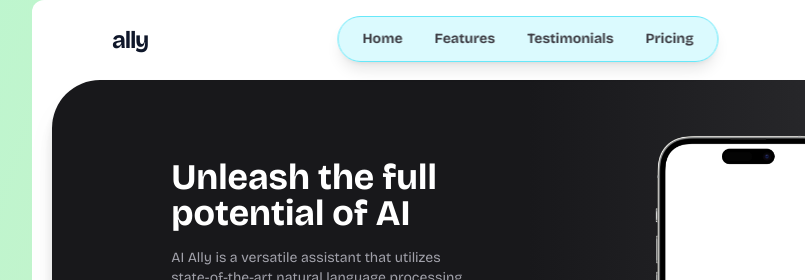
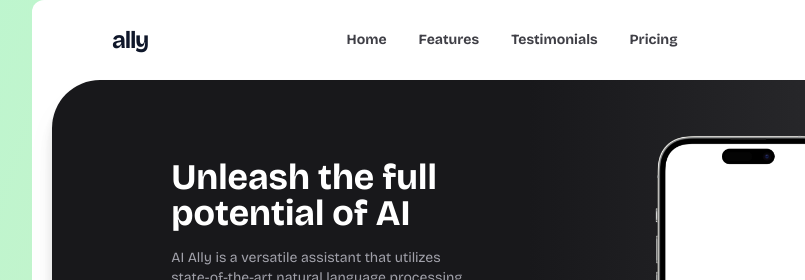
Before and after one commit to saeidex/ally, a website built with Vite: page src/index.html in a window 1280 px wide. Shown: the top 280 px of the page, 112-917 px from the left. Built offline with nearby package versions, Linux system fonts and the light colour scheme; what tailwindcss-bg-patterns would draw is missing.

Commit message:
refactor: :rewind: previous  nav style

```diff
--- a/src/index.html
+++ b/src/index.html
@@ -18,9 +18,11 @@
   <body
     class="font-bricolage mx-auto min-w-[992px] max-w-[992px] rounded-xl bg-white"
   >
-    <nav
-      class="fixed left-1/2 top-4 z-50 -translate-x-1/2 rounded-full border border-cyan-300 bg-cyan-200/40 px-2 py-3 text-zinc-700 shadow-lg backdrop-blur-[100px]"
+    <header
+      class="flex h-20 w-full items-center justify-between px-20 text-slate-900"
     >
+      <h1 class="cursor-pointer text-2xl font-bold tracking-tighter">ally</h1>
+      <nav class="rounded-full border-cyan-300 px-2 py-3 text-zinc-700">
         <ul class="flex text-sm font-semibold">
           <li>
             <a
@@ -52,10 +54,6 @@
           </li>
         </ul>
       </nav>
-    <header
-      class="flex h-20 w-full items-center justify-between px-20 text-slate-900"
-    >
-      <h1 class="cursor-pointer text-2xl font-bold tracking-tighter">ally</h1>
       <a
         class="group relative inline-flex items-center justify-center overflow-hidden rounded-full bg-cyan-300 px-6 py-2 text-sm font-semibold tracking-tighter"
         href="https://github.com/saeidex/ally"
```
Lines whose indentation alone changed are shown as unchanged.
